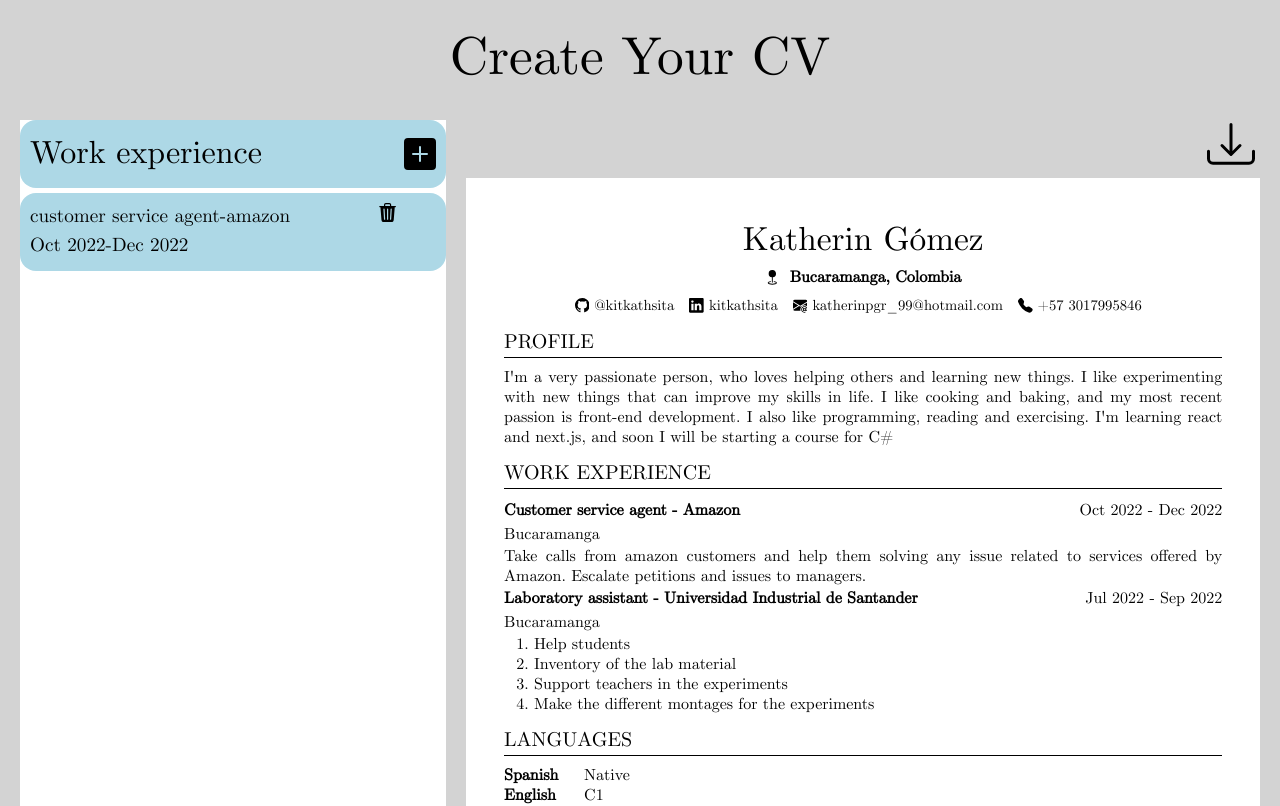
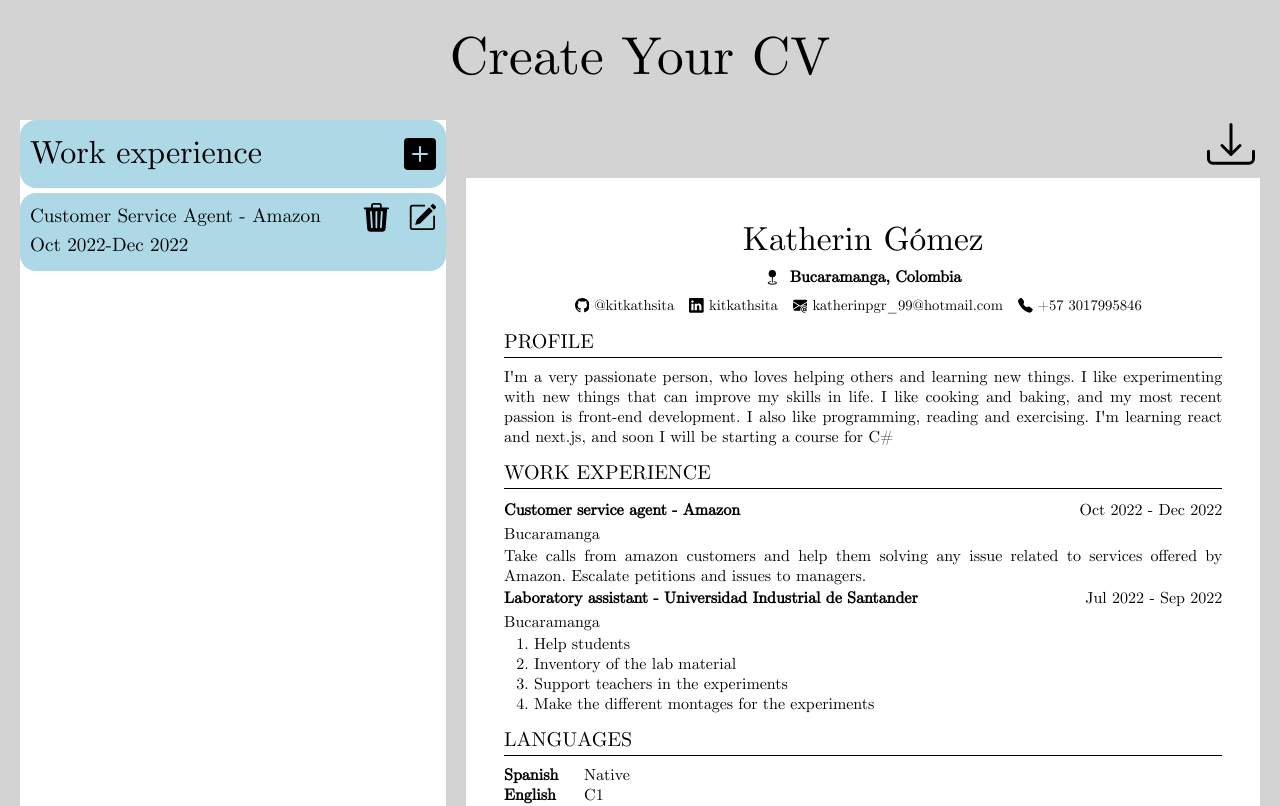
Before and after one commit to kitkathsita/CV-creation, a Next.js app: page / in a window 1280 px wide. Shown: the top 806 px of the page. Built offline with nearby package versions, Linux system fonts and the light colour scheme.

Commit message:
adding some style

```diff
--- a/CV-info/CvInfo.js
+++ b/CV-info/CvInfo.js
@@ -8,7 +8,7 @@ export default function CVInfo() {
   return (
     <div id='infoContainer'>
       <SectionTitle sectionName={'Work experience'}></SectionTitle>
-      <SectionWorkExperience position={'customer service agent'} company={'amazon'} date={'Oct 2022-Dec 2022'}></SectionWorkExperience>
+      <SectionWorkExperience position={'Customer Service Agent'} company={'Amazon'} date={'Oct 2022-Dec 2022'}></SectionWorkExperience>
     </div>
   )
 }
--- a/CV-info/components/SectionWorkExperience.js
+++ b/CV-info/components/SectionWorkExperience.js
@@ -1,17 +1,16 @@
-import { BsFillTrash3Fill } from "react-icons/bs";
+import { BsFillTrash3Fill, BsPencilSquare } from "react-icons/bs";
 
 export default function SectionWorkExperience({ position, company, date, description='', task=''}) {
   return (
     <div className="WEInfo">
       <div className="WEInfo_">
-        <div>{position}-{company}</div>
+        <div>{position} - {company}</div>
         <div>{date}</div>
         <div>{description}</div>
         <div>{task}</div>
       </div>
-      <div className="WEInfoIcons">
-        <BsFillTrash3Fill/>
-      </div>
+      <BsFillTrash3Fill className="IconTrash"/>
+      <BsPencilSquare className="IconEdit"/>
     </div>
   )
 }
--- a/app/globals.css
+++ b/app/globals.css
@@ -73,19 +73,29 @@ body {
   border-radius: 16px 16px;
   border: 1px;
   display: grid;
-  grid-template-columns: 6fr 1fr;
+  grid-template-columns: 7fr 1fr 1fr;
+  justify-items: right;
 }
 
 .WEInfo_ {
-  grid-column: 1 / 2;
+  display: flex;
+  flex-direction: column;
+  justify-items: left;
+  grid-column: 1;
+  width: 100%;
 }
 
-.WeInfoIcons {
-  grid-column: 2 / 3;
-  display: flex;
-  justify-content: center;
-  align-items: start;
-  font-size: 3rem;
+.IconTrash {
+  grid-column: 2;
+  font-size: 1.8rem;
+  width: min-content;
+}
+
+.IconEdit {
+  grid-column: 3;
+  font-size: 1.8rem;
+  margin: 0%;
+  width: min-content;
 }
 
 /* PART OF THE CV */
```
